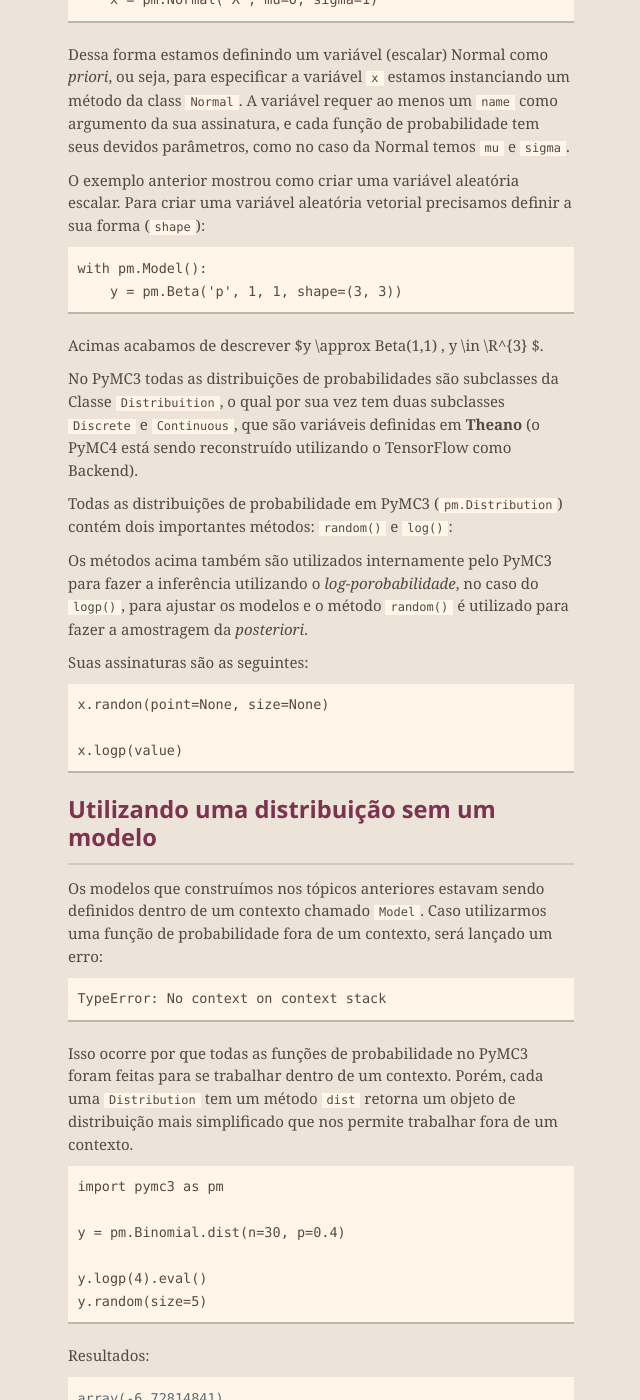
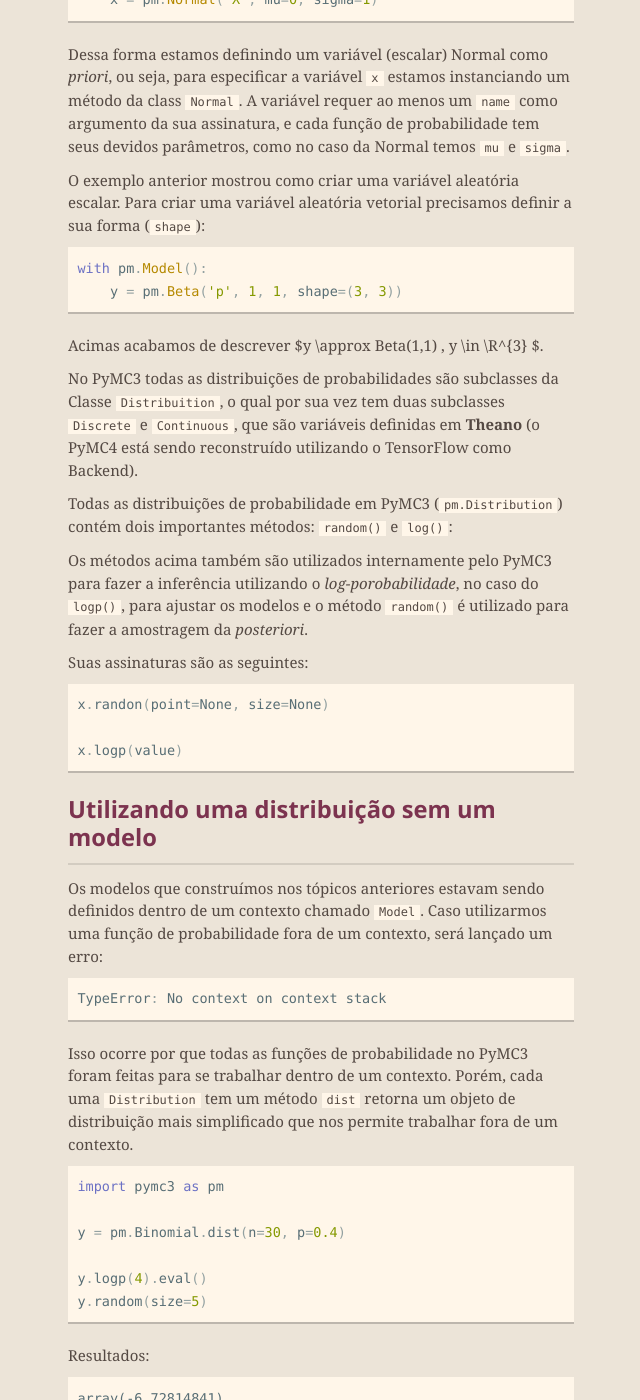
Before and after one commit to rodolphomacedo/rodolphomacedo.github.io, a Jekyll site: the page built from bayesian/pymc3/1_introduction.md, in a window 1280 px wide and 1400 px high, scrolled down 728 px. Shown: the whole window, without its empty margins (319-959 px from the left). Built offline with Jekyll 4.4.1, drawn with Linux system fonts in a browser that asks for light colours; formulas are drawn with MathJax 3; our own code applies the rules of GitHub Pages for plain Markdown files; some of the changed text lies outside the part shown.

Commit message:
Fix codebox markdown

````diff
--- a/bayesian/pymc3/1_introduction.md
+++ b/bayesian/pymc3/1_introduction.md
@@ -1,21 +1,21 @@
 ---
 layout: default
 ---
-# PyMC3
+# Modelagem Bayesiana com PyMC3
 
 > O PyMC3 permite que você escreva modelos usando uma sintaxe intuitiva para
 descrever um processo de geração de dados.
 
 ## Instalação(via pip)
-``` console
-name@host: ~$ pip3 install pymc3
+```console
+pip3 install pymc3
 ```
 
 ## Distribuições de Probabilidades no PyMC3
 Para descrever uma função densidade de probabilidade no PyMC3 é simples,
 como exemplo, a distribuição normal padrão é definida da seguinte forma:
 
-``` python3
+```python
 import pymc3 as pm
 
 with pm.Model():
@@ -33,7 +33,7 @@ temos `mu` e `sigma`.
 O exemplo anterior mostrou como criar uma variável aleatória escalar. Para criar uma
 variável aleatória vetorial precisamos definir a sua forma (`shape`):
 
-```python3
+```python
 with pm.Model():
     y = pm.Beta('p', 1, 1, shape=(3, 3))
 ```
@@ -56,7 +56,7 @@ o método `random()` é utilizado para fazer a amostragem da *posteriori*.
 
 Suas assinaturas são as seguintes:
 
-``` python3
+```python
 x.randon(point=None, size=None)
 
 x.logp(value)
@@ -68,7 +68,7 @@ Os modelos que construímos nos tópicos anteriores estavam sendo definidos dent
 chamado `Model`.
 Caso utilizarmos uma função de probabilidade fora de um contexto, será lançado um erro:
 
-``` python3
+```python
 TypeError: No context on context stack
 ```
 
@@ -77,7 +77,7 @@ trabalhar dentro de um contexto.
 Porém, cada uma `Distribution` tem um método `dist` retorna um objeto de distribuição mais
 simplificado que nos permite trabalhar fora de um contexto.
 
-``` python3
+```python
 import pymc3 as pm
 
 y = pm.Binomial.dist(n=30, p=0.4)
@@ -108,7 +108,7 @@ Essa transformação permite os algoritmos de amostragem trabalhar sem se
 preocupar com as restrições de limite.
 
 Por exemplo, a distribuição gama é de valor positivo. Se definirmos um para um modelo:
-``` python3
+```python
 with pm.Model() as model:
     g = pm.Gamma('g', 1, 1)
 
@@ -116,9 +116,7 @@ model.vars
 model.deterministics
 ```
 
-``` console
+```console
 [g_log__]
 [g]
 ```
-
-## Escrevendo uma função de probabilidade personalizada
````
